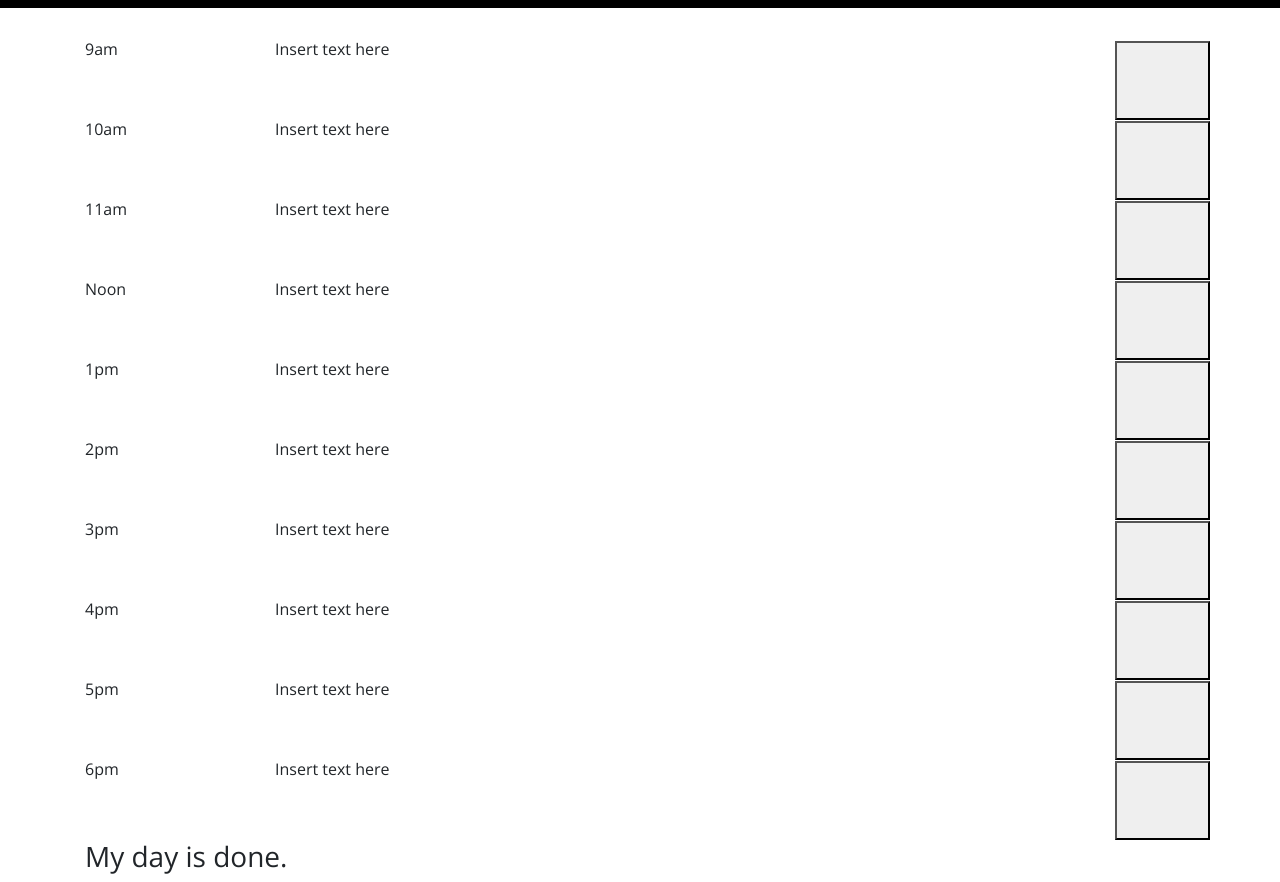
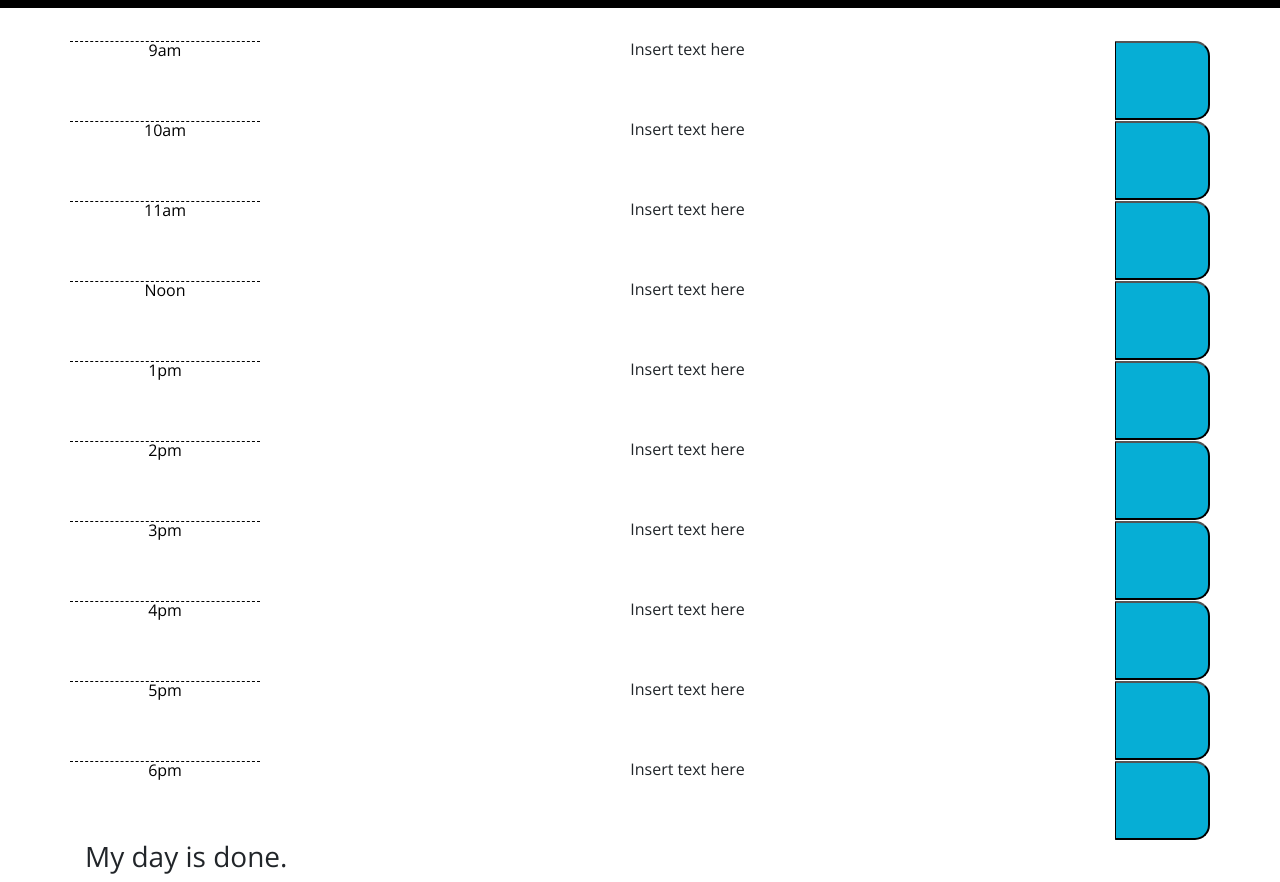
Before and after one commit to lhutchinson22/HW_5_WorkdayScheduler, a plain HTML site: page develop/index.html in a window 1280 px wide. Shown: the part 260-1142 px from the top of the page. Drawn offline with nearby package versions, Linux system fonts and the light colour scheme.

Commit message:
adding styling to the divs

```diff
--- a/develop/index.html
+++ b/develop/index.html
@@ -30,55 +30,55 @@
     </header>
     <div class="container">
       <!-- Timeblocks go here -->
-      <div class="row">
-        <div class="col-sm-2">9am</div>
-        <div class="col-sm-9">Insert text here</div>
-        <button class="saveButton col-md-1"></button>
+      <div class="row time-block">
+        <div class="col-sm-2 hour">9am</div>
+        <div class="col-sm-9 description">Insert text here</div>
+        <button class="saveBtn col-md-1"></button>
       </div>
-      <div class="row">
-        <div class="col-sm-2">10am</div>
-        <div class="col-sm-9">Insert text here</div>
-        <button class="saveButton col-md-1"></button>
+      <div class="row time-block">
+        <div class="col-sm-2 hour">10am</div>
+        <div class="col-sm-9 description">Insert text here</div>
+        <button class="saveBtn col-md-1"></button>
       </div>
-      <div class="row">
-        <div class="col-sm-2">11am</div>
-        <div class="col-sm-9">Insert text here</div>
-        <button class="saveButton col-md-1"></button>
+      <div class="row time-block">
+        <div class="col-sm-2 hour">11am</div>
+        <div class="col-sm-9 description">Insert text here</div>
+        <button class="saveBtn col-md-1"></button>
       </div>
-      <div class="row">
-        <div class="col-sm-2">Noon</div>
-        <div class="col-sm-9">Insert text here</div>
-        <button class="saveButton col-md-1"></button>
+      <div class="row time-block">
+        <div class="col-sm-2 hour">Noon</div>
+        <div class="col-sm-9 description">Insert text here</div>
+        <button class="saveBtn col-md-1"></button>
       </div>
-      <div class="row">
-        <div class="col-sm-2">1pm</div>
-        <div class="col-sm-9">Insert text here</div>
-        <button class="saveButton col-md-1"></button>
+      <div class="row time-block">
+        <div class="col-sm-2 hour">1pm</div>
+        <div class="col-sm-9 description">Insert text here</div>
+        <button class="saveBtn col-md-1"></button>
       </div>
-      <div class="row">
-        <div class="col-sm-2">2pm</div>
-        <div class="col-sm-9">Insert text here</div>
-        <button class="saveButton col-md-1"></button>
+      <div class="row time-block">
+        <div class="col-sm-2 hour">2pm</div>
+        <div class="col-sm-9 description">Insert text here</div>
+        <button class="saveBtn col-md-1"></button>
       </div>
-      <div class="row">
-        <div class="col-sm-2">3pm</div>
-        <div class="col-sm-9">Insert text here</div>
-        <button class="saveButton col-md-1"></button>
+      <div class="row time-block">
+        <div class="col-sm-2 hour">3pm</div>
+        <div class="col-sm-9 description">Insert text here</div>
+        <button class="saveBtn col-md-1"></button>
       </div>
-      <div class="row">
-        <div class="col-sm-2">4pm</div>
-        <div class="col-sm-9">Insert text here</div>
-        <button class="saveButton col-md-1"></button>
+      <div class="row time-block">
+        <div class="col-sm-2 hour">4pm</div>
+        <div class="col-sm-9 description">Insert text here</div>
+        <button class="saveBtn col-md-1"></button>
       </div>
-      <div class="row">
-        <div class="col-sm-2">5pm</div>
-        <div class="col-sm-9">Insert text here</div>
-        <button class="saveButton col-md-1"></button>
+      <div class="row time-block">
+        <div class="col-sm-2 hour">5pm</div>
+        <div class="col-sm-9 description">Insert text here</div>
+        <button class="saveBtn col-md-1"></button>
       </div>
-      <div class="row">
-        <div class="col-sm-2">6pm</div>
-        <div class="col-sm-9">Insert text here</div>
-        <button class="saveButton col-md-1"></button>
+      <div class="row time-block">
+        <div class="col-sm-2 hour">6pm</div>
+        <div class="col-sm-9 description">Insert text here</div>
+        <button class="saveBtn col-md-1"></button>
       </div>
       <h3>My day is done.</h3>
     </div>
```
